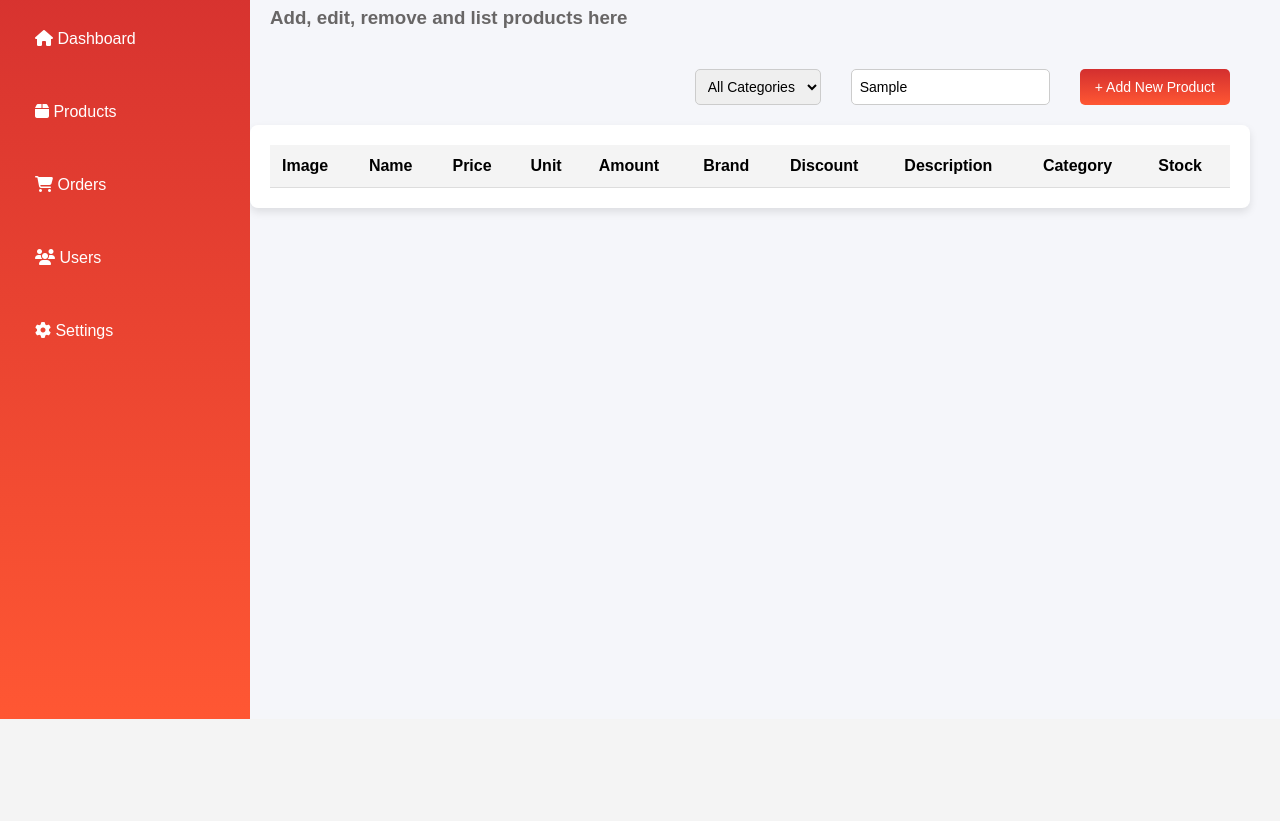
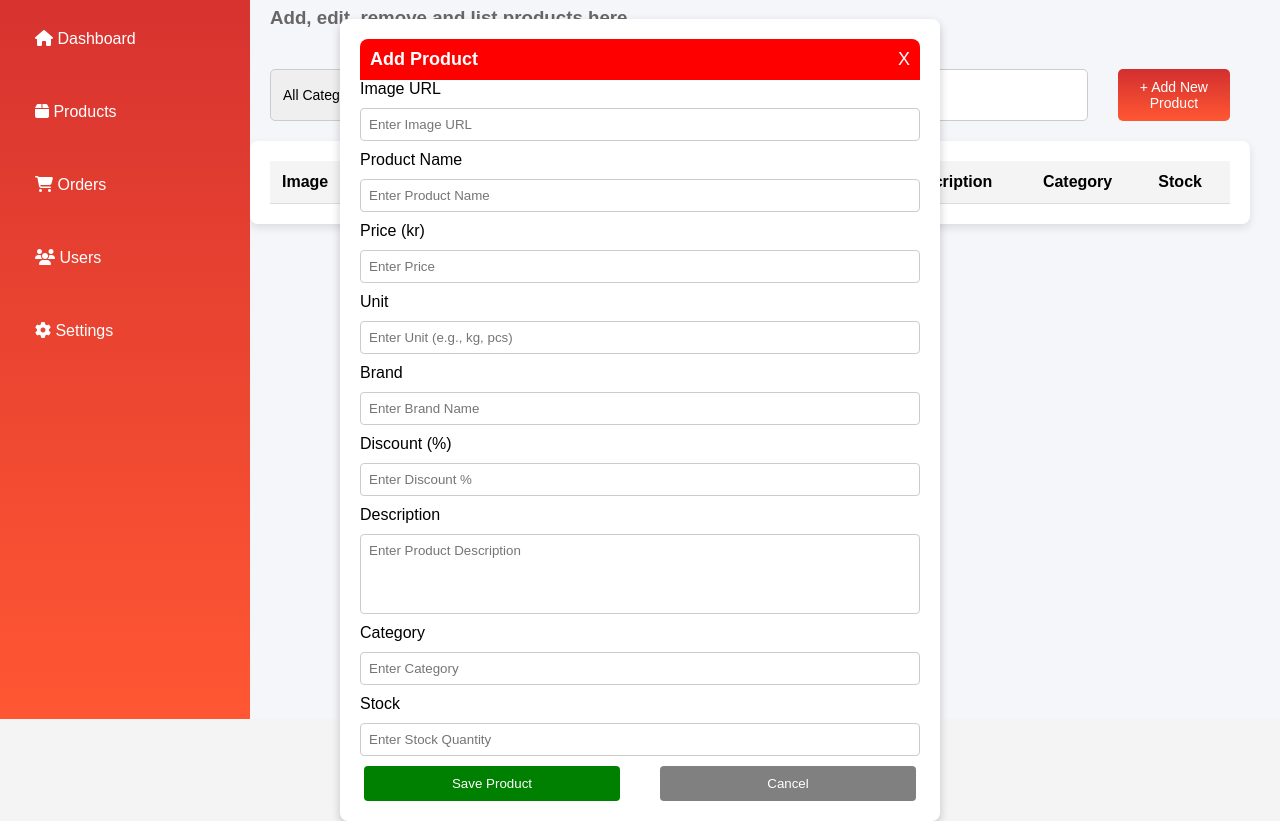
Before and after one commit to mansi-fed24/Webshop-2025-FE-G1, a plain HTML site: page admin/admin-Product.html in a window 1280 px wide. Both pictures are taken after typing "Sample" into the empty fields and a click on the button "+ Add New Product". Shown: the part 81-902 px from the top of the page. Before the commit the page ends 800 px from the top, so only its background shows below. Drawn offline with nearby package versions, Linux system fonts and the light colour scheme; no server answers.

Commit message:
add product form added

```diff
--- a/admin/admin-Product.html
+++ b/admin/admin-Product.html
@@ -40,7 +40,50 @@
                 </select>
                 <input type="text" placeholder="Search products..." class="search-box">
 
-                <button class="add-product-btn"> + Add New Product</button>
+                <button class="add-product-btn btn btn-primary" id="addProductBtn" class="btn btn-primary"> + Add New Product</button>
+                <div id="productFormContainer">
+                    <div class="product-form">
+                        <div class="form-header">
+                            <h2>Add Product</h2>
+                            <button id="cancelFormBtn">X</button>
+                        </div>
+
+                        <form id="productForm">
+                            <label>Image URL</label>
+                            <input type="text" id="productImage" placeholder="Enter Image URL">
+
+                            <label>Product Name</label>
+                            <input type="text" id="productName" placeholder="Enter Product Name">
+
+                            <label>Price (kr)</label>
+                            <input type="number" id="productPrice" placeholder="Enter Price">
+
+                            <label>Unit</label>
+                            <input type="text" id="productUnit" placeholder="Enter Unit (e.g., kg, pcs)">
+
+
+                            <label>Brand</label>
+                            <input type="text" id="productBrand" placeholder="Enter Brand Name">
+
+                            <label>Discount (%)</label>
+                            <input type="number" id="productDiscount" placeholder="Enter Discount %">
+
+                            <label>Description</label>
+                            <textarea id="productDescription" placeholder="Enter Product Description"></textarea>
+
+                            <label>Category</label>
+                            <input type="text" id="productCategory" placeholder="Enter Category">
+
+                            <label>Stock</label>
+                            <input type="number" id="productStock" placeholder="Enter Stock Quantity">
+                            <div class="buttons-container">
+                            <!-- Submit & Cancel Buttons -->
+                                <button type="submit" class="save-btn">Save Product</button>
+                                <button type="button" id="cancelFormBtnBottom" class="cancel-btn">Cancel</button>
+                            </div>
+                        </form>
+                    </div>
+                </div>
             </div>
 
             <div class="products-box">
--- a/admin/scripts/admin-Product.js
+++ b/admin/scripts/admin-Product.js
@@ -39,3 +39,22 @@ async function loadProductList() {
 
   // Call the function to load the product list when the page is loaded
   window.onload = loadProductList;
+
+
+  // javascript for the add product form
+  // Get references to elements
+const addProductBtn = document.querySelector(".add-product-btn"); // Add product button
+const productFormContainer = document.getElementById("productFormContainer"); // Form container
+const cancelFormBtns = document.querySelectorAll("#cancelFormBtn, #cancelFormBtnBottom"); // Both cancel buttons
+
+// Show form when "Add Product" is clicked
+addProductBtn.addEventListener("click", function () {
+    productFormContainer.style.display = "block"; // Show form
+});
+
+// Hide form when "Cancel" is clicked
+cancelFormBtns.forEach(button => {
+    button.addEventListener("click", function () {
+        productFormContainer.style.display = "none"; // Hide form
+    });
+});
--- a/admin/styles/admin-Product.css
+++ b/admin/styles/admin-Product.css
@@ -167,3 +167,98 @@
   .delete-btn:hover {
     background: #b71c1c;
   }
+
+  /* styling for the add product form */
+
+  #productFormContainer {
+    display: none;
+    width: 100%;
+    position: absolute;
+    top: 100px;
+    left: 50%;
+    transform: translateX(-50%);
+    max-width: 600px;
+    z-index: 10;
+}
+
+/* Form box */
+.product-form {
+    background: white;
+    padding: 20px;
+    border-radius: 8px;
+    box-shadow: 0px 4px 10px rgba(0, 0, 0, 0.2);
+}
+
+/* Red header */
+.form-header {
+    display: flex;
+    justify-content: space-between;
+    align-items: center;
+    background: red;
+    color: white;
+    padding: 10px;
+    border-radius: 8px 8px 0 0;
+}
+
+.form-header h2 {
+    margin: 0;
+    font-size: 18px;
+}
+
+.form-header button {
+    background: none;
+    border: none;
+    color: white;
+    font-size: 18px;
+    cursor: pointer;
+}
+
+/* Form inputs */
+form {
+    display: flex;
+    flex-direction: column;
+    gap: 10px;
+}
+
+input, textarea {
+    width: 100%;
+    padding: 8px;
+    border: 1px solid #ccc;
+    border-radius: 4px;
+}
+
+textarea {
+    resize: none;
+    height: 80px;
+}
+
+/* Buttons container */
+
+.buttons-container {
+  display: flex;
+  justify-content:center;
+  align-items: center; /* Align buttons vertically */
+  gap: 40px;
+
+}
+
+/* Buttons */
+.save-btn {
+    background: green;
+    color: white;
+    padding: 10px 20px;
+    border: none;
+    border-radius: 4px;
+    cursor: pointer;
+    width: 20vw;
+}
+
+.cancel-btn {
+    background: gray;
+    color: white;
+    padding: 10px 20px;
+    border: none;
+    border-radius: 4px;
+    cursor: pointer;
+    width: 20vw;
+}
```
